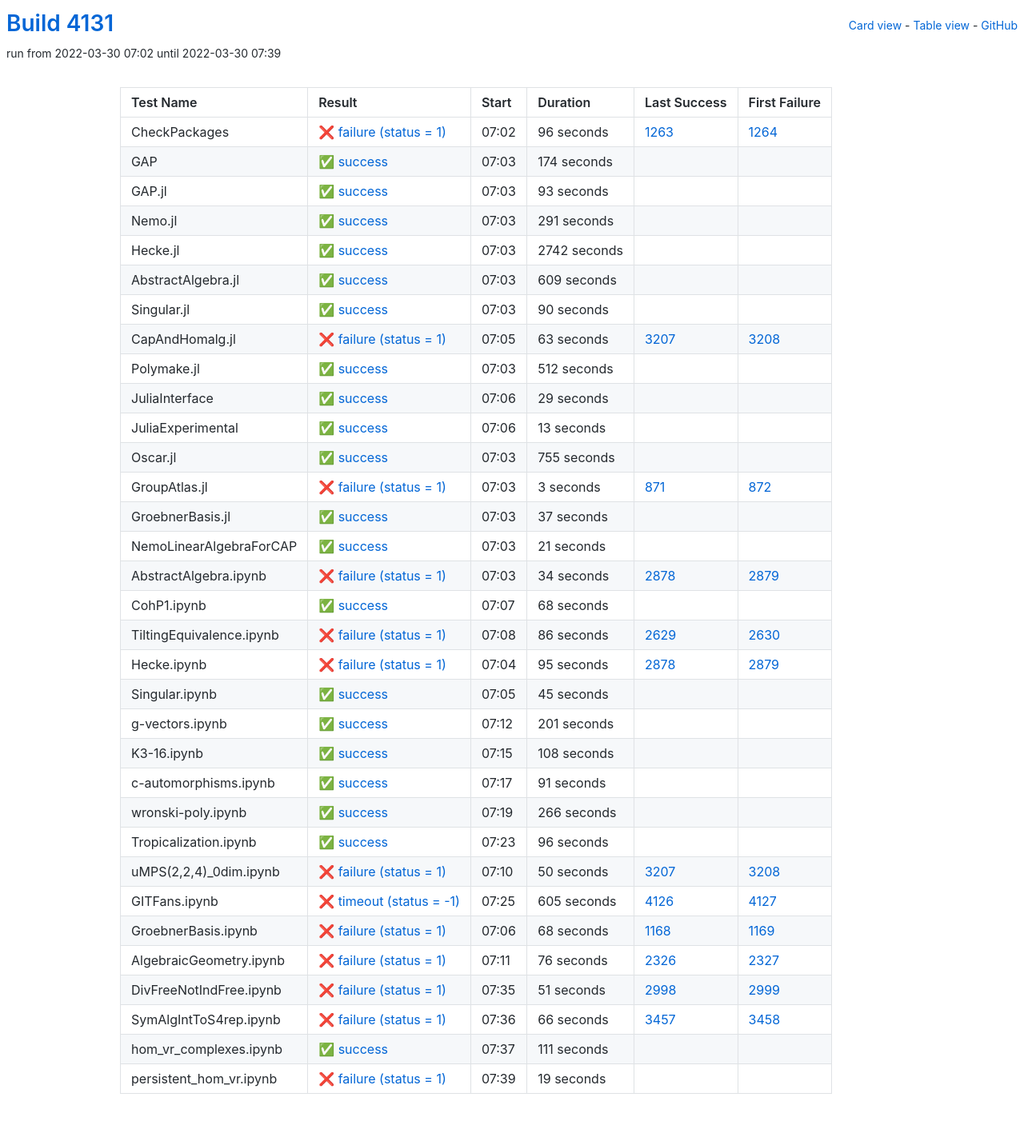
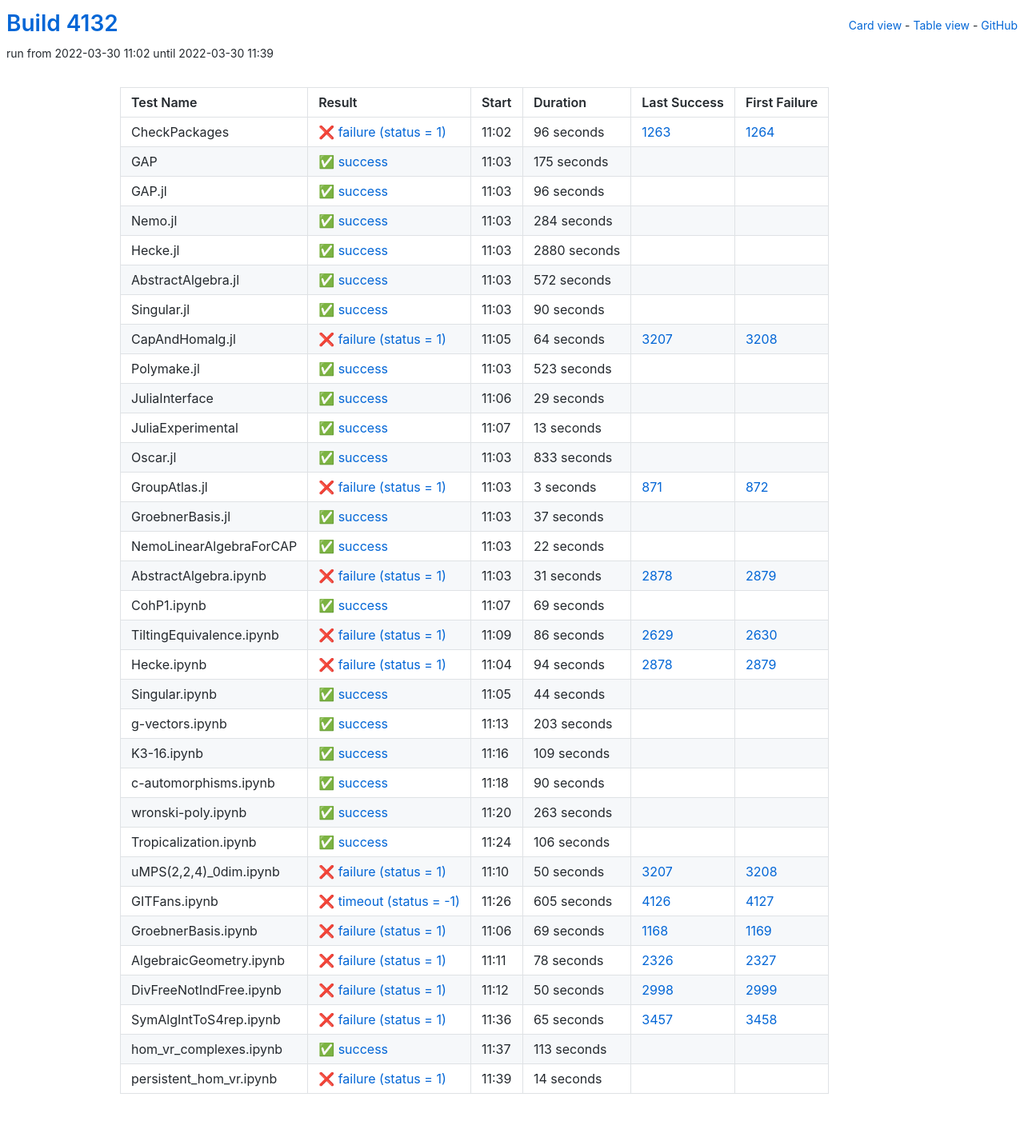
Before and after one commit to oscar-system/oscar-ci-status-stable, a Jekyll site: the page built from table.html, in a window 1280 px wide. Shown: the whole page at 80% size. Built offline with Jekyll 4.4.1, drawn with Linux system fonts in a browser that asks for light colours.

Commit message:
Build #4132

```diff
--- a/_data/ci.yml
+++ b/_data/ci.yml
@@ -1,6 +1,6 @@
 ---
-build: 4131
-build_url: https://oscarci.mathematik.uni-kl.de/job/oscar-stable/4131/
+build: 4132
+build_url: https://oscarci.mathematik.uni-kl.de/job/oscar-stable/4132/
 job: oscar-stable
 organization: oscar-system
 repo: oscar-ci-status-stable
@@ -8,8 +8,8 @@ repourl: https://github.com/oscar-system/oscar-ci-status-stable
 tests:
 - name: CheckPackages
   id: checkpackages
-  log: https://oscarci.mathematik.uni-kl.de/job/oscar-stable/4131/artifact/logs/build-4131/CheckPackages.log
-  start: 2022-03-30 07:02
+  log: https://oscarci.mathematik.uni-kl.de/job/oscar-stable/4132/artifact/logs/build-4132/CheckPackages.log
+  start: 2022-03-30 11:02
   success: false
   exitcode: 1
   status: failure
@@ -20,68 +20,68 @@ tests:
   first_failure_url: https://oscarci.mathematik.uni-kl.de/job/oscar-stable/1264/
 - name: GAP
   id: gap
-  log: https://oscarci.mathematik.uni-kl.de/job/oscar-stable/4131/artifact/logs/build-4131/GAP.log
-  start: 2022-03-30 07:03
+  log: https://oscarci.mathematik.uni-kl.de/job/oscar-stable/4132/artifact/logs/build-4132/GAP.log
+  start: 2022-03-30 11:03
   success: true
   exitcode: 0
   status: success
-  duration: 174
+  duration: 175
   last_success: false
   last_success_url:
   first_failure: false
   first_failure_url:
 - name: GAP.jl
   id: gap-jl
-  log: https://oscarci.mathematik.uni-kl.de/job/oscar-stable/4131/artifact/logs/build-4131/GAP.jl.log
-  start: 2022-03-30 07:03
+  log: https://oscarci.mathematik.uni-kl.de/job/oscar-stable/4132/artifact/logs/build-4132/GAP.jl.log
+  start: 2022-03-30 11:03
   success: true
   exitcode: 0
   status: success
-  duration: 93
+  duration: 96
   last_success: false
   last_success_url:
   first_failure: false
   first_failure_url:
 - name: Nemo.jl
   id: nemo-jl
-  log: https://oscarci.mathematik.uni-kl.de/job/oscar-stable/4131/artifact/logs/build-4131/Nemo.jl.log
-  start: 2022-03-30 07:03
+  log: https://oscarci.mathematik.uni-kl.de/job/oscar-stable/4132/artifact/logs/build-4132/Nemo.jl.log
+  start: 2022-03-30 11:03
   success: true
   exitcode: 0
   status: success
-  duration: 291
+  duration: 284
   last_success: false
   last_success_url:
   first_failure: false
   first_failure_url:
 - name: Hecke.jl
   id: hecke-jl
-  log: https://oscarci.mathematik.uni-kl.de/job/oscar-stable/4131/artifact/logs/build-4131/Hecke.jl.log
-  start: 2022-03-30 07:03
+  log: https://oscarci.mathematik.uni-kl.de/job/oscar-stable/4132/artifact/logs/build-4132/Hecke.jl.log
+  start: 2022-03-30 11:03
   success: true
   exitcode: 0
   status: success
-  duration: 2742
+  duration: 2880
   last_success: false
   last_success_url:
   first_failure: false
   first_failure_url:
 - name: AbstractAlgebra.jl
   id: abstractalgebra-jl
-  log: https://oscarci.mathematik.uni-kl.de/job/oscar-stable/4131/artifact/logs/build-4131/AbstractAlgebra.jl.log
-  start: 2022-03-30 07:03
+  log: https://oscarci.mathematik.uni-kl.de/job/oscar-stable/4132/artifact/logs/build-4132/AbstractAlgebra.jl.log
+  start: 2022-03-30 11:03
   success: true
   exitcode: 0
   status: success
-  duration: 609
+  duration: 572
   last_success: false
   last_success_url:
   first_failure: false
   first_failure_url:
 - name: Singular.jl
   id: singular-jl
-  log: https://oscarci.mathematik.uni-kl.de/job/oscar-stable/4131/artifact/logs/build-4131/Singular.jl.log
-  start: 2022-03-30 07:03
+  log: https://oscarci.mathematik.uni-kl.de/job/oscar-stable/4132/artifact/logs/build-4132/Singular.jl.log
+  start: 2022-03-30 11:03
   success: true
   exitcode: 0
   status: success
@@ -92,32 +92,32 @@ tests:
   first_failure_url:
 - name: CapAndHomalg.jl
   id: capandhomalg-jl
-  log: https://oscarci.mathematik.uni-kl.de/job/oscar-stable/4131/artifact/logs/build-4131/CapAndHomalg.jl.log
-  start: 2022-03-30 07:05
+  log: https://oscarci.mathematik.uni-kl.de/job/oscar-stable/4132/artifact/logs/build-4132/CapAndHomalg.jl.log
+  start: 2022-03-30 11:05
   success: false
   exitcode: 1
   status: failure
-  duration: 63
+  duration: 64
   last_success: 3207
   last_success_url: https://oscarci.mathematik.uni-kl.de/job/oscar-stable/3207/
   first_failure: 3208
   first_failure_url: https://oscarci.mathematik.uni-kl.de/job/oscar-stable/3208/
 - name: Polymake.jl
   id: polymake-jl
-  log: https://oscarci.mathematik.uni-kl.de/job/oscar-stable/4131/artifact/logs/build-4131/Polymake.jl.log
-  start: 2022-03-30 07:03
+  log: https://oscarci.mathematik.uni-kl.de/job/oscar-stable/4132/artifact/logs/build-4132/Polymake.jl.log
+  start: 2022-03-30 11:03
   success: true
   exitcode: 0
   status: success
-  duration: 512
+  duration: 523
   last_success: false
   last_success_url:
   first_failure: false
   first_failure_url:
 - name: JuliaInterface
   id: juliainterface
-  log: https://oscarci.mathematik.uni-kl.de/job/oscar-stable/4131/artifact/logs/build-4131/JuliaInterface.log
-  start: 2022-03-30 07:06
+  log: https://oscarci.mathematik.uni-kl.de/job/oscar-stable/4132/artifact/logs/build-4132/JuliaInterface.log
+  start: 2022-03-30 11:06
   success: true
   exitcode: 0
   status: success
@@ -128,8 +128,8 @@ tests:
   first_failure_url:
 - name: JuliaExperimental
   id: juliaexperimental
-  log: https://oscarci.mathematik.uni-kl.de/job/oscar-stable/4131/artifact/logs/build-4131/JuliaExperimental.log
-  start: 2022-03-30 07:06
+  log: https://oscarci.mathematik.uni-kl.de/job/oscar-stable/4132/artifact/logs/build-4132/JuliaExperimental.log
+  start: 2022-03-30 11:07
   success: true
   exitcode: 0
   status: success
@@ -140,20 +140,20 @@ tests:
   first_failure_url:
 - name: Oscar.jl
   id: oscar-jl
-  log: https://oscarci.mathematik.uni-kl.de/job/oscar-stable/4131/artifact/logs/build-4131/Oscar.jl.log
-  start: 2022-03-30 07:03
+  log: https://oscarci.mathematik.uni-kl.de/job/oscar-stable/4132/artifact/logs/build-4132/Oscar.jl.log
+  start: 2022-03-30 11:03
   success: true
   exitcode: 0
   status: success
-  duration: 755
+  duration: 833
   last_success: false
   last_success_url:
   first_failure: false
   first_failure_url:
 - name: GroupAtlas.jl
   id: groupatlas-jl
-  log: https://oscarci.mathematik.uni-kl.de/job/oscar-stable/4131/artifact/logs/build-4131/GroupAtlas.jl.log
-  start: 2022-03-30 07:03
+  log: https://oscarci.mathematik.uni-kl.de/job/oscar-stable/4132/artifact/logs/build-4132/GroupAtlas.jl.log
+  start: 2022-03-30 11:03
   success: false
   exitcode: 1
   status: failure
@@ -164,8 +164,8 @@ tests:
   first_failure_url: https://oscarci.mathematik.uni-kl.de/job/oscar-stable/872/
 - name: GroebnerBasis.jl
   id: groebnerbasis-jl
-  log: https://oscarci.mathematik.uni-kl.de/job/oscar-stable/4131/artifact/logs/build-4131/GroebnerBasis.jl.log
-  start: 2022-03-30 07:03
+  log: https://oscarci.mathematik.uni-kl.de/job/oscar-stable/4132/artifact/logs/build-4132/GroebnerBasis.jl.log
+  start: 2022-03-30 11:03
   success: true
   exitcode: 0
   status: success
@@ -176,44 +176,44 @@ tests:
   first_failure_url:
 - name: NemoLinearAlgebraForCAP
   id: nemolinearalgebraforcap
-  log: https://oscarci.mathematik.uni-kl.de/job/oscar-stable/4131/artifact/logs/build-4131/NemoLinearAlgebraForCAP.log
-  start: 2022-03-30 07:03
+  log: https://oscarci.mathematik.uni-kl.de/job/oscar-stable/4132/artifact/logs/build-4132/NemoLinearAlgebraForCAP.log
+  start: 2022-03-30 11:03
   success: true
   exitcode: 0
   status: success
-  duration: 21
+  duration: 22
   last_success: false
   last_success_url:
   first_failure: false
   first_failure_url:
 - name: AbstractAlgebra.ipynb
   id: abstractalgebra-ipynb
-  log: https://oscarci.mathematik.uni-kl.de/job/oscar-stable/4131/artifact/logs/build-4131/AbstractAlgebra.ipynb.log
-  start: 2022-03-30 07:03
+  log: https://oscarci.mathematik.uni-kl.de/job/oscar-stable/4132/artifact/logs/build-4132/AbstractAlgebra.ipynb.log
+  start: 2022-03-30 11:03
   success: false
   exitcode: 1
   status: failure
-  duration: 34
+  duration: 31
   last_success: 2878
   last_success_url: https://oscarci.mathematik.uni-kl.de/job/oscar-stable/2878/
   first_failure: 2879
   first_failure_url: https://oscarci.mathematik.uni-kl.de/job/oscar-stable/2879/
 - name: CohP1.ipynb
   id: cohp1-ipynb
-  log: https://oscarci.mathematik.uni-kl.de/job/oscar-stable/4131/artifact/logs/build-4131/CohP1.ipynb.log
-  start: 2022-03-30 07:07
+  log: https://oscarci.mathematik.uni-kl.de/job/oscar-stable/4132/artifact/logs/build-4132/CohP1.ipynb.log
+  start: 2022-03-30 11:07
   success: true
   exitcode: 0
   status: success
-  duration: 68
+  duration: 69
   last_success: false
   last_success_url:
   first_failure: false
   first_failure_url:
 - name: TiltingEquivalence.ipynb
   id: tiltingequivalence-ipynb
-  log: https://oscarci.mathematik.uni-kl.de/job/oscar-stable/4131/artifact/logs/build-4131/TiltingEquivalence.ipynb.log
-  start: 2022-03-30 07:08
+  log: https://oscarci.mathematik.uni-kl.de/job/oscar-stable/4132/artifact/logs/build-4132/TiltingEquivalence.ipynb.log
+  start: 2022-03-30 11:09
   success: false
   exitcode: 1
   status: failure
@@ -224,92 +224,92 @@ tests:
   first_failure_url: https://oscarci.mathematik.uni-kl.de/job/oscar-stable/2630/
 - name: Hecke.ipynb
   id: hecke-ipynb
-  log: https://oscarci.mathematik.uni-kl.de/job/oscar-stable/4131/artifact/logs/build-4131/Hecke.ipynb.log
-  start: 2022-03-30 07:04
+  log: https://oscarci.mathematik.uni-kl.de/job/oscar-stable/4132/artifact/logs/build-4132/Hecke.ipynb.log
+  start: 2022-03-30 11:04
   success: false
   exitcode: 1
   status: failure
-  duration: 95
+  duration: 94
   last_success: 2878
   last_success_url: https://oscarci.mathematik.uni-kl.de/job/oscar-stable/2878/
   first_failure: 2879
   first_failure_url: https://oscarci.mathematik.uni-kl.de/job/oscar-stable/2879/
 - name: Singular.ipynb
   id: singular-ipynb
-  log: https://oscarci.mathematik.uni-kl.de/job/oscar-stable/4131/artifact/logs/build-4131/Singular.ipynb.log
-  start: 2022-03-30 07:05
+  log: https://oscarci.mathematik.uni-kl.de/job/oscar-stable/4132/artifact/logs/build-4132/Singular.ipynb.log
+  start: 2022-03-30 11:05
   success: true
   exitcode: 0
   status: success
-  duration: 45
+  duration: 44
   last_success: false
   last_success_url:
   first_failure: false
   first_failure_url:
 - name: g-vectors.ipynb
   id: g-vectors-ipynb
-  log: https://oscarci.mathematik.uni-kl.de/job/oscar-stable/4131/artifact/logs/build-4131/g-vectors.ipynb.log
-  start: 2022-03-30 07:12
+  log: https://oscarci.mathematik.uni-kl.de/job/oscar-stable/4132/artifact/logs/build-4132/g-vectors.ipynb.log
+  start: 2022-03-30 11:13
   success: true
   exitcode: 0
   status: success
-  duration: 201
+  duration: 203
   last_success: false
   last_success_url:
   first_failure: false
   first_failure_url:
 - name: K3-16.ipynb
   id: k3-16-ipynb
-  log: https://oscarci.mathematik.uni-kl.de/job/oscar-stable/4131/artifact/logs/build-4131/K3-16.ipynb.log
-  start: 2022-03-30 07:15
+  log: https://oscarci.mathematik.uni-kl.de/job/oscar-stable/4132/artifact/logs/build-4132/K3-16.ipynb.log
+  start: 2022-03-30 11:16
   success: true
   exitcode: 0
   status: success
-  duration: 108
+  duration: 109
   last_success: false
   last_success_url:
   first_failure: false
   first_failure_url:
 - name: c-automorphisms.ipynb
   id: c-automorphisms-ipynb
-  log: https://oscarci.mathematik.uni-kl.de/job/oscar-stable/4131/artifact/logs/build-4131/c-automorphisms.ipynb.log
-  start: 2022-03-30 07:17
+  log: https://oscarci.mathematik.uni-kl.de/job/oscar-stable/4132/artifact/logs/build-4132/c-automorphisms.ipynb.log
+  start: 2022-03-30 11:18
   success: true
   exitcode: 0
   status: success
-  duration: 91
+  duration: 90
   last_success: false
   last_success_url:
   first_failure: false
   first_failure_url:
 - name: wronski-poly.ipynb
   id: wronski-poly-ipynb
-  log: https://oscarci.mathematik.uni-kl.de/job/oscar-stable/4131/artifact/logs/build-4131/wronski-poly.ipynb.log
-  start: 2022-03-30 07:19
+  log: https://oscarci.mathematik.uni-kl.de/job/oscar-stable/4132/artifact/logs/build-4132/wronski-poly.ipynb.log
+  start: 2022-03-30 11:20
   success: true
   exitcode: 0
   status: success
-  duration: 266
+  duration: 263
   last_success: false
   last_success_url:
   first_failure: false
   first_failure_url:
 - name: Tropicalization.ipynb
   id: tropicalization-ipynb
-  log: https://oscarci.mathematik.uni-kl.de/job/oscar-stable/4131/artifact/logs/build-4131/Tropicalization.ipynb.log
-  start: 2022-03-30 07:23
+  log: https://oscarci.mathematik.uni-kl.de/job/oscar-stable/4132/artifact/logs/build-4132/Tropicalization.ipynb.log
+  start: 2022-03-30 11:24
   success: true
   exitcode: 0
   status: success
-  duration: 96
+  duration: 106
   last_success: false
   last_success_url:
   first_failure: false
   first_failure_url:
 - name: uMPS(2,2,4)_0dim.ipynb
   id: umps-2-2-4-0dim-ipynb
-  log: https://oscarci.mathematik.uni-kl.de/job/oscar-stable/4131/artifact/logs/build-4131/uMPS-2-2-4-_0dim.ipynb.log
-  start: 2022-03-30 07:10
+  log: https://oscarci.mathematik.uni-kl.de/job/oscar-stable/4132/artifact/logs/build-4132/uMPS-2-2-4-_0dim.ipynb.log
+  start: 2022-03-30 11:10
   success: false
   exitcode: 1
   status: failure
@@ -320,8 +320,8 @@ tests:
   first_failure_url: https://oscarci.mathematik.uni-kl.de/job/oscar-stable/3208/
 - name: GITFans.ipynb
   id: gitfans-ipynb
-  log: https://oscarci.mathematik.uni-kl.de/job/oscar-stable/4131/artifact/logs/build-4131/GITFans.ipynb.log
-  start: 2022-03-30 07:25
+  log: https://oscarci.mathematik.uni-kl.de/job/oscar-stable/4132/artifact/logs/build-4132/GITFans.ipynb.log
+  start: 2022-03-30 11:26
   success: false
   exitcode: -1
   status: timeout
@@ -332,72 +332,72 @@ tests:
   first_failure_url: https://oscarci.mathematik.uni-kl.de/job/oscar-stable/4127/
 - name: GroebnerBasis.ipynb
   id: groebnerbasis-ipynb
-  log: https://oscarci.mathematik.uni-kl.de/job/oscar-stable/4131/artifact/logs/build-4131/GroebnerBasis.ipynb.log
-  start: 2022-03-30 07:06
+  log: https://oscarci.mathematik.uni-kl.de/job/oscar-stable/4132/artifact/logs/build-4132/GroebnerBasis.ipynb.log
+  start: 2022-03-30 11:06
   success: false
   exitcode: 1
   status: failure
-  duration: 68
+  duration: 69
   last_success: 1168
   last_success_url: https://oscarci.mathematik.uni-kl.de/job/oscar-stable/1168/
   first_failure: 1169
   first_failure_url: https://oscarci.mathematik.uni-kl.de/job/oscar-stable/1169/
 - name: AlgebraicGeometry.ipynb
   id: algebraicgeometry-ipynb
-  log: https://oscarci.mathematik.uni-kl.de/job/oscar-stable/4131/artifact/logs/build-4131/AlgebraicGeometry.ipynb.log
-  start: 2022-03-30 07:11
+  log: https://oscarci.mathematik.uni-kl.de/job/oscar-stable/4132/artifact/logs/build-4132/AlgebraicGeometry.ipynb.log
+  start: 2022-03-30 11:11
   success: false
   exitcode: 1
   status: failure
-  duration: 76
+  duration: 78
   last_success: 2326
   last_success_url: https://oscarci.mathematik.uni-kl.de/job/oscar-stable/2326/
   first_failure: 2327
   first_failure_url: https://oscarci.mathematik.uni-kl.de/job/oscar-stable/2327/
 - name: DivFreeNotIndFree.ipynb
   id: divfreenotindfree-ipynb
-  log: https://oscarci.mathematik.uni-kl.de/job/oscar-stable/4131/artifact/logs/build-4131/DivFreeNotIndFree.ipynb.log
-  start: 2022-03-30 07:35
+  log: https://oscarci.mathematik.uni-kl.de/job/oscar-stable/4132/artifact/logs/build-4132/DivFreeNotIndFree.ipynb.log
+  start: 2022-03-30 11:12
   success: false
   exitcode: 1
   status: failure
-  duration: 51
+  duration: 50
   last_success: 2998
   last_success_url: https://oscarci.mathematik.uni-kl.de/job/oscar-stable/2998/
   first_failure: 2999
   first_failure_url: https://oscarci.mathematik.uni-kl.de/job/oscar-stable/2999/
 - name: SymAlgIntToS4rep.ipynb
   id: symalginttos4rep-ipynb
-  log: https://oscarci.mathematik.uni-kl.de/job/oscar-stable/4131/artifact/logs/build-4131/SymAlgIntToS4rep.ipynb.log
-  start: 2022-03-30 07:36
+  log: https://oscarci.mathematik.uni-kl.de/job/oscar-stable/4132/artifact/logs/build-4132/SymAlgIntToS4rep.ipynb.log
+  start: 2022-03-30 11:36
   success: false
   exitcode: 1
   status: failure
-  duration: 66
+  duration: 65
   last_success: 3457
   last_success_url: https://oscarci.mathematik.uni-kl.de/job/oscar-stable/3457/
   first_failure: 3458
   first_failure_url: https://oscarci.mathematik.uni-kl.de/job/oscar-stable/3458/
 - name: hom_vr_complexes.ipynb
   id: hom-vr-complexes-ipynb
-  log: https://oscarci.mathematik.uni-kl.de/job/oscar-stable/4131/artifact/logs/build-4131/hom_vr_complexes.ipynb.log
-  start: 2022-03-30 07:37
+  log: https://oscarci.mathematik.uni-kl.de/job/oscar-stable/4132/artifact/logs/build-4132/hom_vr_complexes.ipynb.log
+  start: 2022-03-30 11:37
   success: true
   exitcode: 0
   status: success
-  duration: 111
+  duration: 113
   last_success: false
   last_success_url:
   first_failure: false
   first_failure_url:
 - name: persistent_hom_vr.ipynb
   id: persistent-hom-vr-ipynb
-  log: https://oscarci.mathematik.uni-kl.de/job/oscar-stable/4131/artifact/logs/build-4131/persistent_hom_vr.ipynb.log
-  start: 2022-03-30 07:39
+  log: https://oscarci.mathematik.uni-kl.de/job/oscar-stable/4132/artifact/logs/build-4132/persistent_hom_vr.ipynb.log
+  start: 2022-03-30 11:39
   success: false
   exitcode: 1
   status: failure
-  duration: 19
+  duration: 14
   last_success: false
   last_success_url:
   first_failure: false
```
Also changed, not shown: README.md.
